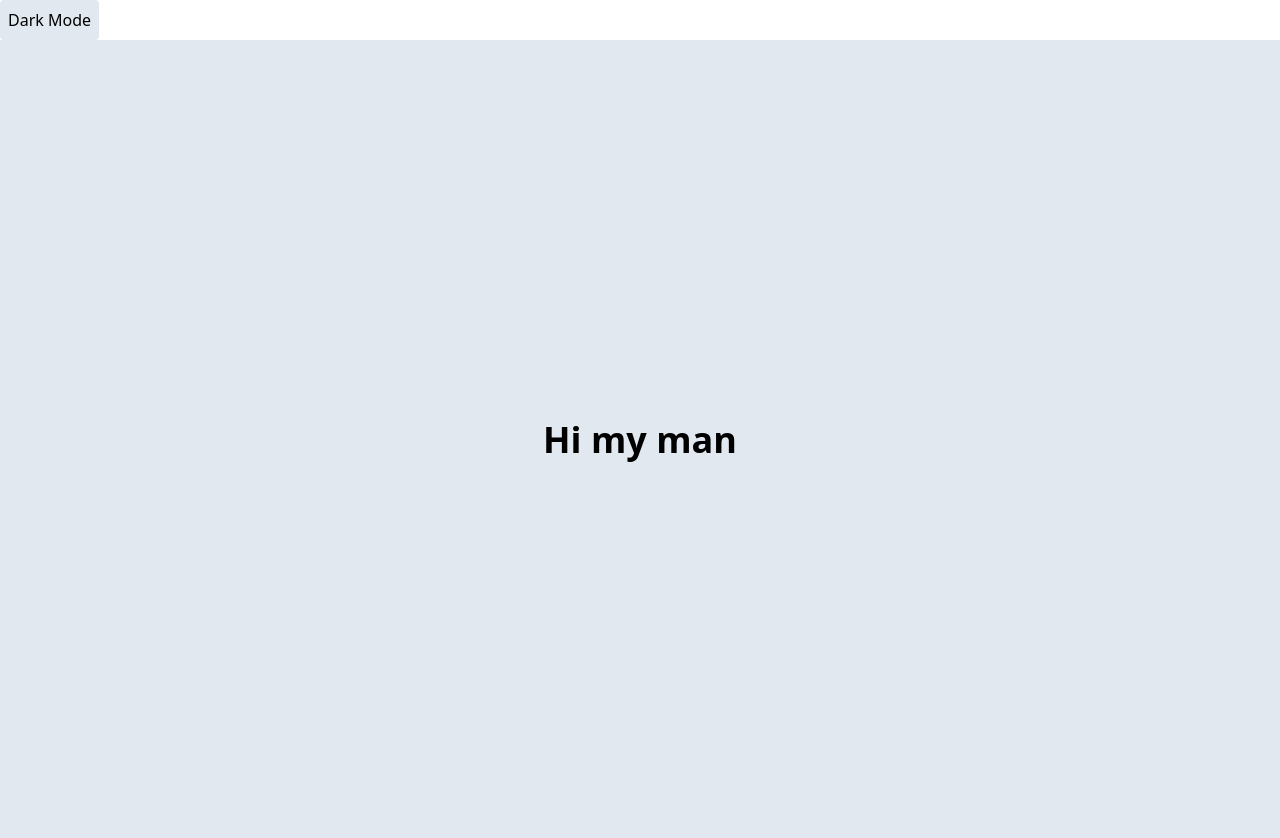
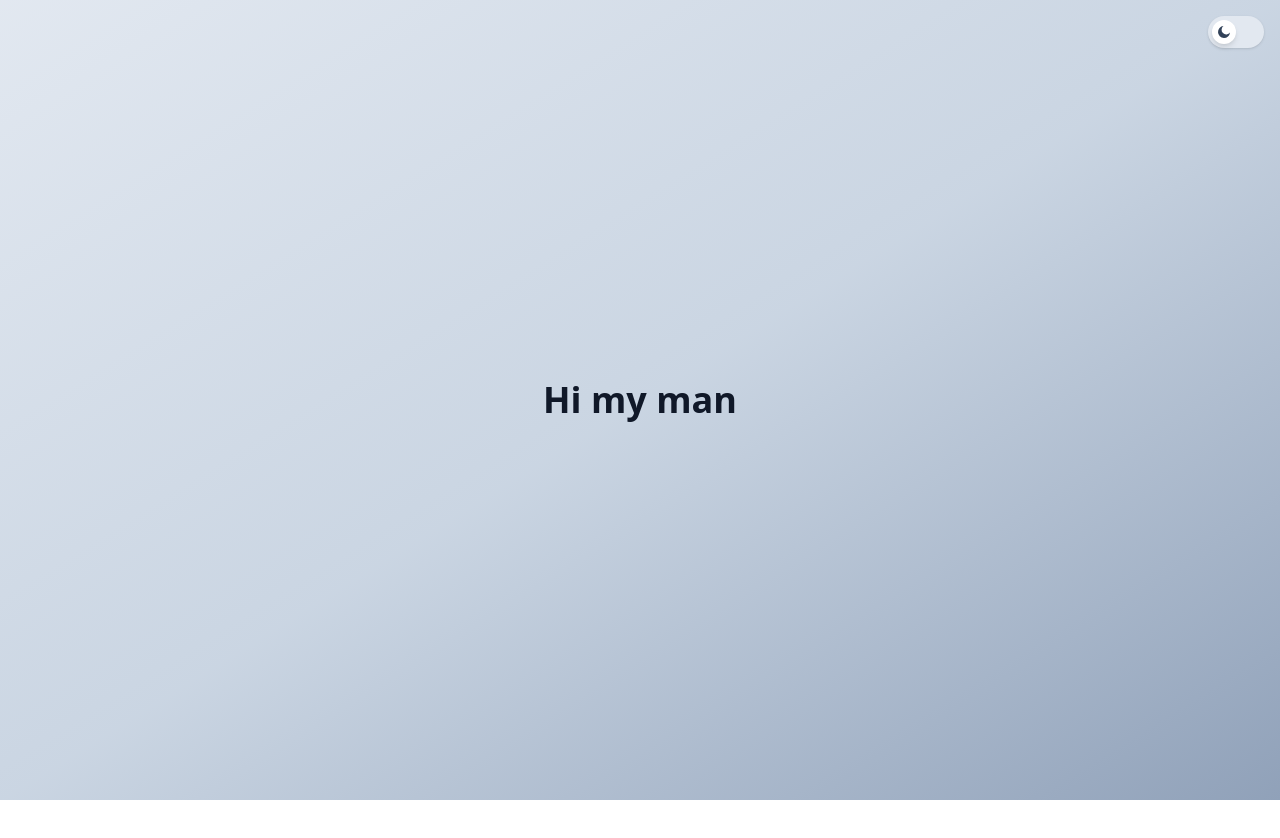
Before and after one commit to ViniMarfil/Fullstack-MERN-Todo, a React (Vite) app in the folder frontend/: page / in a window 1280 px wide. After the commit the page ends 800 px from the top, so only its background shows below. Built offline with nearby package versions, Linux system fonts and the light colour scheme.

Commit message:
Further customization on the theme button and the body page, also added tailwind to the prettier config

```diff
--- a/frontend/package.json
+++ b/frontend/package.json
@@ -26,6 +26,8 @@
     "eslint-plugin-react-hooks": "^5.2.0",
     "eslint-plugin-react-refresh": "^0.4.20",
     "globals": "^16.3.0",
+    "prettier": "^3.6.2",
+    "prettier-plugin-tailwindcss": "^0.6.14",
     "vite": "^7.0.3"
   }
 }
--- a/frontend/src/App.jsx
+++ b/frontend/src/App.jsx
@@ -3,8 +3,10 @@ import ThemeToggler from "./components/ThemeToggler";
 function App() {
   return (
     <>
-    <ThemeToggler />
-      <div className="flex flex-col items-center justify-center min-h-screen bg-slate-200 dark:bg-slate-800">
+      <div className="flex min-h-screen flex-col items-center justify-center bg-gradient-to-br from-slate-200 via-slate-300 to-slate-400 text-gray-900 dark:from-slate-600 dark:via-slate-700 dark:to-slate-800 dark:text-gray-100">
+        <div className="absolute right-4 top-4">
+          <ThemeToggler />
+        </div>
         <h1 className="text-4xl font-bold">Hi my man</h1>
       </div>
     </>
--- a/frontend/src/components/ThemeToggler.jsx
+++ b/frontend/src/components/ThemeToggler.jsx
@@ -4,11 +4,58 @@ export default function ThemeToggler() {
   const { darkMode, toggleDarkMode } = useTheme();
 
   return (
+
     <button
       onClick={toggleDarkMode}
-      className="p-2 rounded bg-slate-200 dark:bg-slate-800"
+      className="flex h-8 w-14 items-center rounded-full  bg-slate-200 p-1 shadow cursor-pointer transition-colors duration-300 focus:ring-0 dark:bg-slate-800  hover:shadow-slate-700/50 dark:hover:shadow-slate-200/50"
+      aria-label={darkMode ? "Switch to light mode" : "Switch to dark mode"}
     >
-      {darkMode ? "Light Mode" : "Dark Mode"}
+      {/* Button on the track */}
+      <div
+        className={`flex h-6 w-6 transform items-center justify-center rounded-full  bg-white shadow-md transition-transform duration-300 dark:bg-slate-700 ${
+          darkMode ? "translate-x-6" : "translate-x-0"
+        }`}
+      >
+        {darkMode ? (
+          // Sun icon
+          <svg
+            xmlns="http://www.w3.org/2000/svg"
+            className="h-4 w-4 text-slate-200"
+            fill="none"
+            viewBox="0 0 24 24"
+            stroke="currentColor"
+            strokeWidth={2}
+          >
+            <circle cx="12" cy="12" r="5" fill="currentColor" />
+            <g stroke="currentColor" strokeLinecap="round">
+              <line x1="12" y1="1" x2="12" y2="3" />
+              <line x1="12" y1="21" x2="12" y2="23" />
+              <line x1="4.22" y1="4.22" x2="5.64" y2="5.64" />
+              <line x1="18.36" y1="18.36" x2="19.78" y2="19.78" />
+              <line x1="1" y1="12" x2="3" y2="12" />
+              <line x1="21" y1="12" x2="23" y2="12" />
+              <line x1="4.22" y1="19.78" x2="5.64" y2="18.36" />
+              <line x1="18.36" y1="5.64" x2="19.78" y2="4.22" />
+            </g>
+          </svg>
+        ) : (
+          // Moon icon
+          <svg
+            xmlns="http://www.w3.org/2000/svg"
+            className="h-4 w-4 text-slate-700"
+            fill="none"
+            viewBox="0 0 24 24"
+            stroke="currentColor"
+            strokeWidth={2}
+          >
+            <path
+              stroke="none"
+              fill="currentColor"
+              d="M21 12.79A9 9 0 1111.21 3a7 7 0 109.79 9.79z"
+            />
+          </svg>
+        )}
+      </div>
     </button>
   );
 }
```
Also changed, not shown: 2 other files (tests, documents, lock files or other folders).
